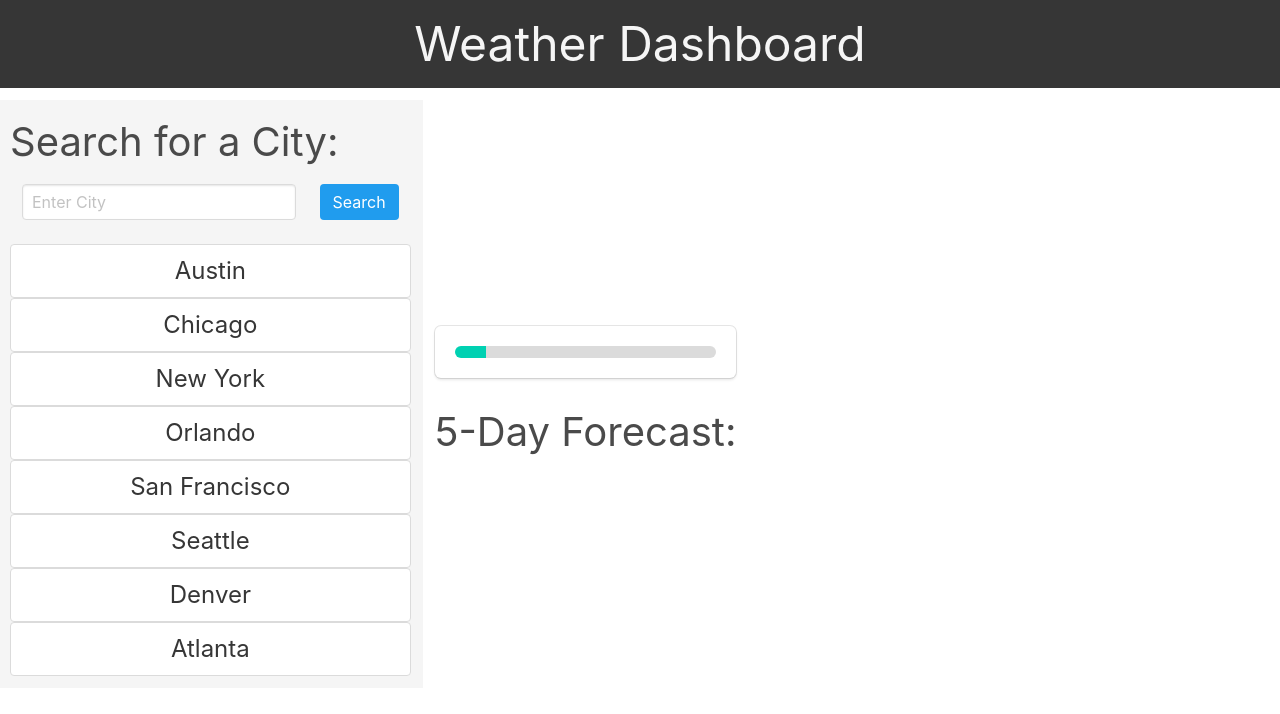
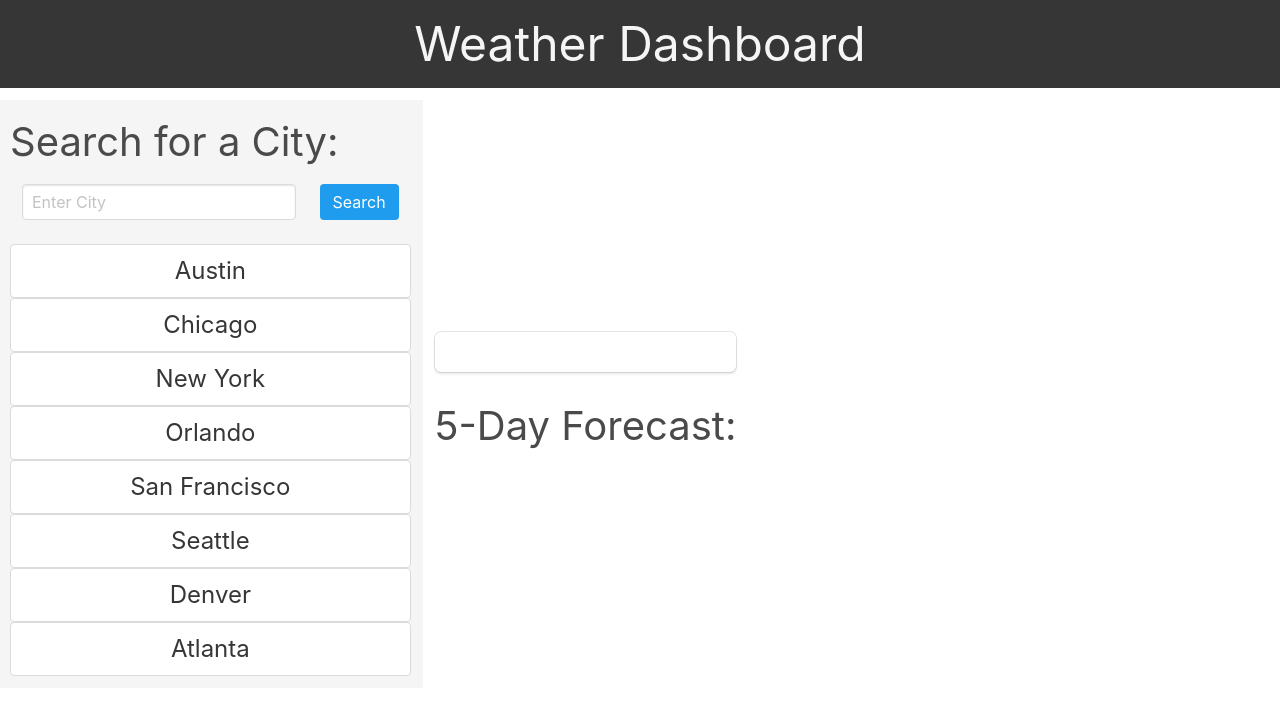
Before and after one commit to jkile/weather-dashboard, a plain HTML site: page index.html in a window 1280 px wide. Drawn offline with nearby package versions, Linux system fonts and the light colour scheme.

Commit message:
updated readme

```diff
--- a/index.html
+++ b/index.html
@@ -50,7 +50,6 @@
                 <div class="columns">
                     <div class="column">
                         <div class="box" id="weather-display">
-                            <progress class="progress is-small is-primary" max="100">15%</progress>
                         </div>
                     </div>
                 </div>
```
Also changed, not shown: style.css (line endings or trailing spaces), 1 other file.
